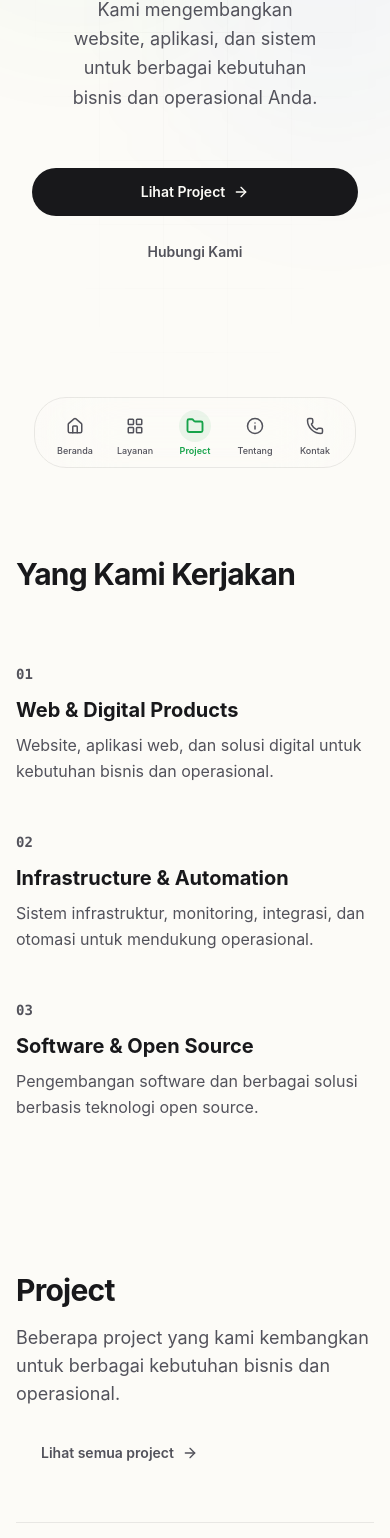
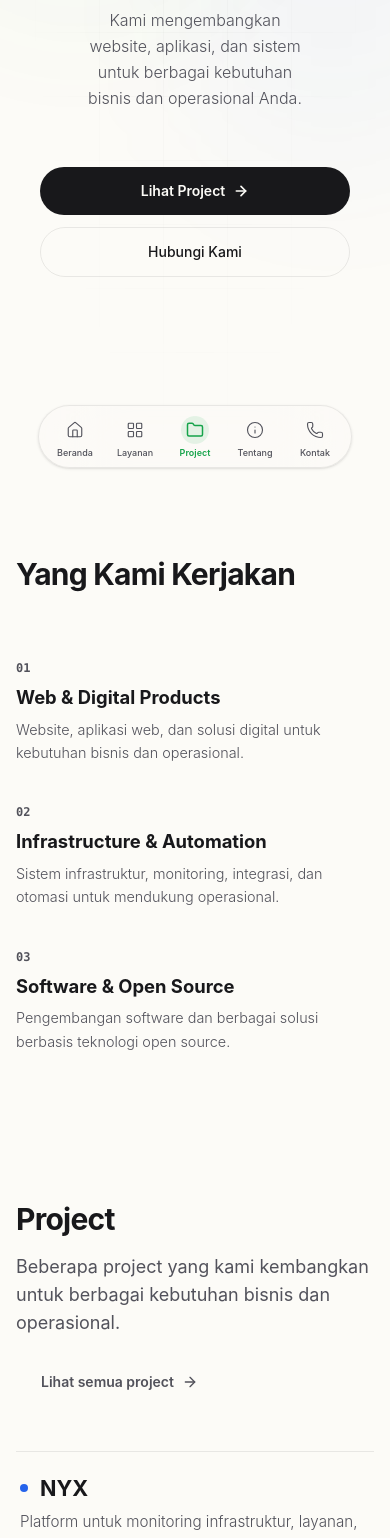
Before and after one commit to trisfproject/trisfproject.github.io, a React (Vite) app: page / in a window 390 px wide. Shown: the part 352-1890 px from the top of the page. Built offline with nearby package versions, Linux system fonts and the light colour scheme.

Commit message:
refactor: optimize UI/UX components and standardize branding colors across sections

```diff
--- a/src/components/Navbar.jsx
+++ b/src/components/Navbar.jsx
@@ -201,7 +201,7 @@ export function Navbar() {
 
     {/* Mobile Floating Navigation */}
     <nav
-      className="md:hidden fixed left-1/2 z-50 flex -translate-x-1/2 items-center justify-center gap-1 rounded-[2rem] border border-line-site bg-surface/90 px-3 py-2 shadow-site backdrop-blur-2xl supports-[backdrop-filter]:bg-surface/80"
+      className="md:hidden fixed left-1/2 z-50 flex -translate-x-1/2 items-center justify-center gap-1 rounded-[2rem] border border-line-site bg-bg-site/95 px-2 py-1.5 shadow-sm backdrop-blur-2xl supports-[backdrop-filter]:bg-bg-site/80"
       style={{ bottom: 'max(1.5rem, env(safe-area-inset-bottom))' }}
     >
       {navItems.map((item) => {
@@ -212,14 +212,14 @@ export function Navbar() {
             key={item.to}
             to={item.to}
             aria-current={active ? 'page' : undefined}
-            className={`flex flex-1 min-w-[3.5rem] flex-col items-center justify-center gap-1 rounded-2xl p-1 transition-colors focus:outline-none focus:ring-2 focus:ring-accent-site ${
+            className={`flex flex-1 min-w-[3.5rem] flex-col items-center justify-center gap-1 rounded-2xl p-1 transition-colors focus:outline-none focus:ring-2 focus:ring-brand-green ${
               active
-                ? 'text-accent-site'
+                ? 'text-brand-green'
                 : 'text-text-muted hover:text-text-main'
             }`}
           >
-            <div className={`grid size-8 place-items-center rounded-full transition-colors ${active ? 'bg-accent-muted' : 'bg-transparent'}`}>
-              <Icon size={18} strokeWidth={active ? 2.5 : 2} />
+            <div className={`grid size-7 place-items-center rounded-full transition-colors ${active ? 'bg-brand-green/10' : 'bg-transparent'}`}>
+              <Icon size={18} strokeWidth={active ? 2 : 1.5} />
             </div>
             <span className={`text-[9px] font-medium leading-none ${active ? 'font-semibold' : ''}`}>
               {item.label}
--- a/src/sections/About.jsx
+++ b/src/sections/About.jsx
@@ -10,10 +10,10 @@ export function About() {
             <p className="text-xs font-semibold tracking-widest uppercase text-text-muted mb-1">
               Tentang TRISF PROJECT
             </p>
-            <h2 className="text-3xl font-bold tracking-tight text-text-main sm:text-4xl text-balance">
+            <h2 className="text-3xl md:text-4xl lg:text-5xl font-bold tracking-tight text-text-main text-balance leading-tight">
               Teknologi bukan sekadar dibuat. Teknologi harus berguna.
             </h2>
-            <p className="text-lg sm:text-xl leading-relaxed text-text-muted font-light mt-2 max-w-3xl mx-auto">
+            <p className="text-[0.95rem] sm:text-xl leading-relaxed text-text-muted font-light mt-1 md:mt-2 max-w-3xl mx-auto">
               Di TRISF PROJECT, kami membangun solusi digital berdasarkan kebutuhan nyata dan cara solusi tersebut digunakan.
             </p>
           </div>
--- a/src/sections/Contact.jsx
+++ b/src/sections/Contact.jsx
@@ -12,7 +12,7 @@ export function Contact() {
               <div className="absolute top-1/2 left-1/4 -translate-y-1/2 -translate-x-1/2 w-[60%] h-[120%] rounded-full bg-brand-blue/10 blur-[80px]" />
               <div className="absolute top-1/2 right-1/4 -translate-y-1/2 translate-x-1/2 w-[60%] h-[120%] rounded-full bg-brand-orange/10 blur-[80px]" />
             </div>
-            <div className="text-center flex flex-col items-center gap-6 bg-surface border border-line-site rounded-3xl p-8 sm:p-16 shadow-sm transition-colors hover:border-line-strong">
+            <div className="text-center flex flex-col items-center gap-4 sm:gap-6 bg-surface border border-line-site rounded-[2rem] sm:rounded-3xl p-8 sm:p-16 shadow-sm transition-colors hover:border-line-strong mx-4 sm:mx-0">
               <p className="text-xs font-semibold tracking-widest uppercase text-text-muted">
                 MARI TERHUBUNG
               </p>
--- a/src/sections/Hero.jsx
+++ b/src/sections/Hero.jsx
@@ -15,26 +15,26 @@ export function Hero() {
       <div className="hero-grid" />
       <Container className="relative z-10 flex flex-col items-center justify-center text-center">
         <div className="flex flex-col items-center gap-8 max-w-4xl mx-auto">
-          <h1 className="text-4xl font-extrabold tracking-tight text-text-main sm:text-5xl md:text-6xl lg:text-7xl text-balance leading-[1.15]">
+          <h1 className="text-[2.75rem] leading-[1.1] font-extrabold tracking-tight text-text-main sm:text-5xl md:text-6xl lg:text-7xl text-balance">
             Dari ide menjadi<br className="hidden sm:block" /> solusi digital.
           </h1>
 
-          <p className="max-w-xl text-lg text-text-muted sm:text-xl text-balance leading-relaxed px-4 sm:px-0">
+          <p className="max-w-[280px] sm:max-w-xl mx-auto text-base font-light text-text-muted sm:text-xl text-balance leading-relaxed px-4 sm:px-0">
             Kami mengembangkan website, aplikasi, dan sistem untuk berbagai kebutuhan bisnis dan operasional Anda.
           </p>
 
-          <div className="mt-6 flex flex-col sm:flex-row items-stretch sm:items-center gap-3 sm:gap-4 w-full sm:w-auto px-4 sm:px-0">
+          <div className="mt-6 flex flex-col sm:flex-row items-stretch sm:items-center gap-3 sm:gap-4 w-full sm:w-auto px-6 sm:px-0">
             <Link
               to="/projects"
-              className="inline-flex w-full sm:w-auto items-center justify-center gap-2 rounded-full bg-text-main px-8 py-3.5 text-sm font-semibold text-bg-site transition duration-300 hover:bg-accent-site hover:text-white focus:outline-none focus:ring-2 focus:ring-accent-site"
+              className="inline-flex w-full sm:w-auto items-center justify-center gap-2 rounded-full bg-text-main px-8 py-3.5 text-sm font-semibold text-bg-site transition duration-300 hover:bg-brand-green hover:text-white focus:outline-none focus:ring-2 focus:ring-brand-green"
             >
               Lihat Project
-              <ArrowRight size={16} />
+              <ArrowRight size={16} strokeWidth={2.5} />
             </Link>
 
             <a
               href="#contact"
-              className="inline-flex w-full sm:w-auto items-center justify-center gap-2 rounded-full px-8 py-3.5 text-sm font-semibold text-text-muted transition duration-300 hover:text-accent-site focus:outline-none focus:ring-2 focus:ring-accent-site"
+              className="inline-flex w-full sm:w-auto items-center justify-center gap-2 rounded-full border border-line-site px-8 py-3.5 text-sm font-medium text-text-main transition duration-300 hover:border-brand-green hover:text-brand-green focus:outline-none focus:ring-2 focus:ring-brand-green"
             >
               Hubungi Kami
             </a>
--- a/src/sections/Projects.jsx
+++ b/src/sections/Projects.jsx
@@ -20,6 +20,11 @@ export function Projects() {
   const getProjectColors = (project) => {
     if (project.title === 'LANGIT RMS') return { dot: 'bg-brand-green', hover: 'group-hover:text-brand-green' };
     if (project.title === 'NYX') return { dot: 'bg-brand-blue', hover: 'group-hover:text-brand-blue' };
+    if (project.title === 'REDNECK EV') return { dot: 'bg-brand-orange', hover: 'group-hover:text-brand-orange' };
+    if (project.title === 'E-Voting') return { dot: 'bg-brand-purple', hover: 'group-hover:text-brand-purple' };
+    if (project.title === 'Event Management') return { dot: 'bg-brand-amber', hover: 'group-hover:text-brand-amber' };
+    if (project.title === 'Telegram Bot') return { dot: 'bg-brand-cyan', hover: 'group-hover:text-brand-cyan' };
+
     if (project.category === 'Software & Open Source') return { dot: 'bg-brand-purple', hover: 'group-hover:text-brand-purple' };
     if (project.category === 'Web & Digital Products') return { dot: 'bg-brand-orange', hover: 'group-hover:text-brand-orange' };
     return { dot: 'bg-brand-blue', hover: 'group-hover:text-brand-blue' };
@@ -48,16 +53,16 @@ export function Projects() {
           </Reveal>
         </div>
 
-        <div className="flex flex-col border-t border-line-site">
+        <div className="flex flex-col border-t border-line-site mt-4 md:mt-0">
           {featuredProjects.map((project, index) => (
             <Reveal key={project.title} delay={index * 0.1}>
-              <div className="group flex flex-col py-6 sm:py-8 border-b border-line-site hover:bg-black/[0.01] dark:hover:bg-white/[0.01] transition-colors duration-300">
-                <div className="flex flex-col md:flex-row md:items-center md:gap-24 w-full px-2 sm:px-6">
-                  <h3 className={`text-2xl font-bold text-text-main min-w-[200px] shrink-0 flex items-center gap-3 transition-colors duration-300 ${getProjectColors(project).hover}`}>
+              <div className="group flex flex-col py-5 sm:py-8 border-b border-line-site/50 md:border-line-site hover:bg-black/[0.01] dark:hover:bg-white/[0.01] transition-colors duration-300">
+                <div className="flex flex-col md:flex-row md:items-center md:gap-24 w-full px-1 sm:px-6">
+                  <h3 className={`text-[1.35rem] sm:text-2xl font-bold text-text-main min-w-[200px] shrink-0 flex items-center gap-3 transition-colors duration-300 ${getProjectColors(project).hover}`}>
                     <span className={`size-2 rounded-full ${getProjectColors(project).dot}`} />
                     {project.title}
                   </h3>
-                  <p className="mt-2 md:mt-0 text-lg text-text-muted leading-relaxed">
+                  <p className="mt-1.5 md:mt-0 text-[0.95rem] sm:text-lg text-text-muted leading-relaxed font-light">
                     {project.description}
                   </p>
                 </div>
--- a/src/sections/Services.jsx
+++ b/src/sections/Services.jsx
@@ -42,15 +42,15 @@ export function Services() {
           {services.map((service, index) => {
             return (
               <Reveal key={service.title} delay={index * 0.1}>
-                <div className="group flex flex-col py-6 md:py-0 border-b border-line-site md:border-b-0 last:border-b-0">
-                  <span className={`text-sm font-mono font-bold mb-3 md:mb-4 transition-colors duration-300 text-text-muted ${service.color}`}>
+                <div className="group flex flex-col py-5 md:py-0 border-b border-line-site/40 md:border-b-0 last:border-b-0">
+                  <span className={`text-xs md:text-sm font-mono font-bold mb-2 md:mb-4 transition-colors duration-300 text-text-muted ${service.color}`}>
                     {String(index + 1).padStart(2, '0')}
                   </span>
                   <div className="flex flex-col">
-                    <h3 className={`mb-2 text-xl font-bold text-text-main transition-colors duration-300 ${service.hoverColor}`}>
+                    <h3 className={`mb-1.5 md:mb-2 text-[1.15rem] md:text-xl font-bold text-text-main transition-colors duration-300 ${service.hoverColor}`}>
                       {service.title}
                     </h3>
-                    <p className="text-base text-text-muted leading-relaxed">
+                    <p className="text-[0.9rem] md:text-base text-text-muted leading-relaxed font-light">
                       {service.description}
                     </p>
                   </div>
--- a/src/styles.css
+++ b/src/styles.css
@@ -14,6 +14,8 @@
   --brand-blue: #2563eb; /* blue-600 */
   --brand-orange: #ea580c; /* orange-600 */
   --brand-purple: #9333ea; /* purple-600 */
+  --brand-amber: #d97706; /* amber-600 */
+  --brand-cyan: #0891b2; /* cyan-600 */
   --accent-muted: rgba(22, 163, 74, 0.08);
   --accent-border: rgba(22, 163, 74, 0.2);
   --text-main: #18181b; /* zinc-900 */
@@ -45,6 +47,8 @@
   --brand-blue: #3b82f6; /* blue-500 */
   --brand-orange: #f97316; /* orange-500 */
   --brand-purple: #a855f7; /* purple-500 */
+  --brand-amber: #f59e0b; /* amber-500 */
+  --brand-cyan: #06b6d4; /* cyan-500 */
   --accent-muted: rgba(34, 197, 94, 0.1);
   --accent-border: rgba(34, 197, 94, 0.2);
   --text-main: #fafafa;
@@ -66,6 +70,8 @@
   --color-brand-blue: var(--brand-blue);
   --color-brand-orange: var(--brand-orange);
   --color-brand-purple: var(--brand-purple);
+  --color-brand-amber: var(--brand-amber);
+  --color-brand-cyan: var(--brand-cyan);
   --color-accent-muted: var(--accent-muted);
   --color-accent-border: var(--accent-border);
 }
```
